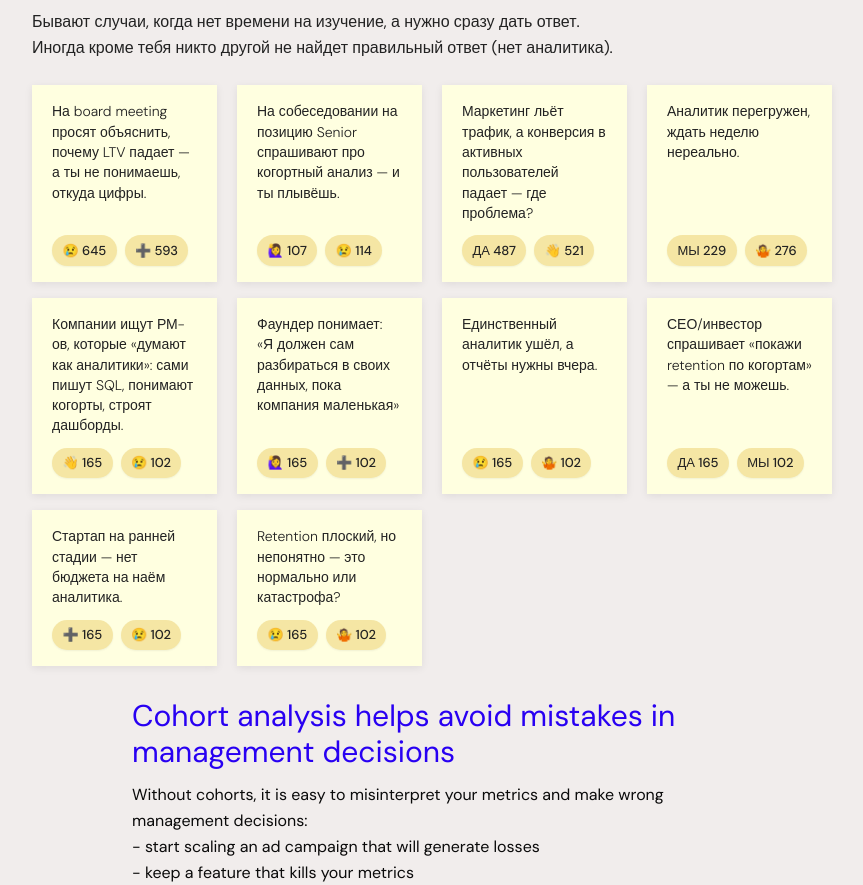
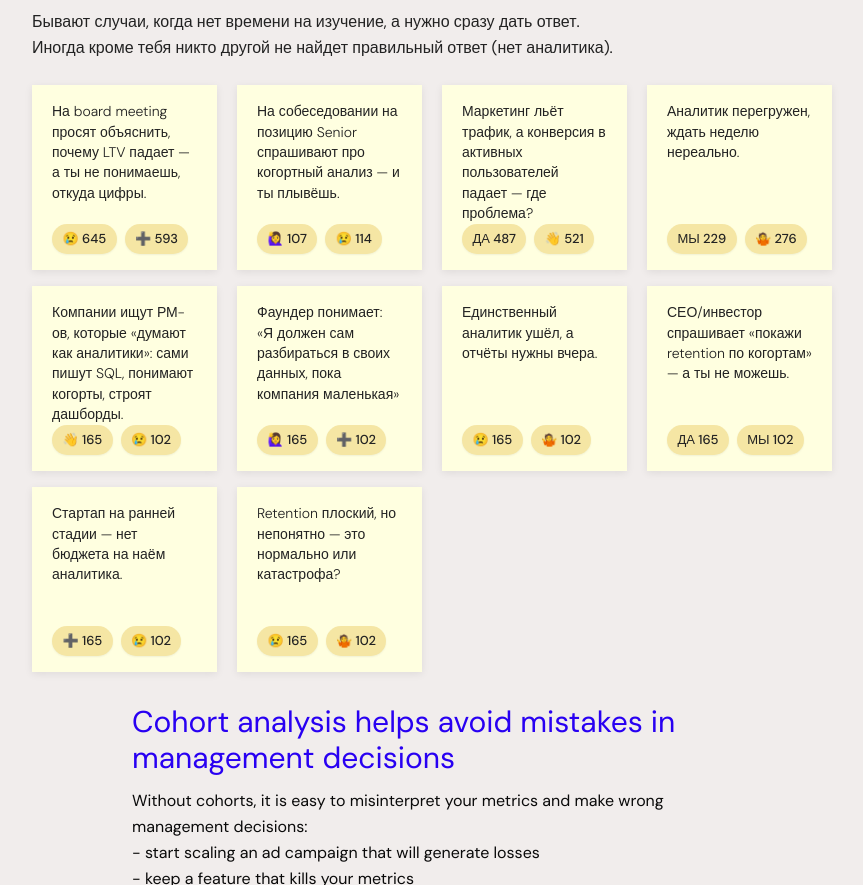
Before and after one commit to achekavy/uconomi, a website: page index.html in a window 1280 px wide. Shown: the part 2280-3165 px from the top of the page, without its empty margins (208-1071 px from the left). Drawn offline with Linux system fonts and the light colour scheme.

Commit message:
stickers min-height

```diff
--- a/src/input.css
+++ b/src/input.css
@@ -182,7 +182,8 @@
     border-radius: 0;
     border: none;
     padding: 1rem 1.25rem;
-    min-height: 100px;
+    aspect-ratio: 1;
+    min-height: 0;
     display: flex;
     flex-direction: column;
     box-shadow: 0 2px 8px rgba(0, 0, 0, 0.08);
@@ -194,9 +195,11 @@
     color: var(--ink);
     margin: 0;
     flex: 1;
+    min-height: 0;
   }
   .presentation-unit__reactions {
-    margin-top: 0.75rem;
+    margin-top: auto;
+    padding-top: 0.75rem;
     display: flex;
     flex-direction: row;
     flex-wrap: wrap;
```
Also changed, not shown: styles.css.
